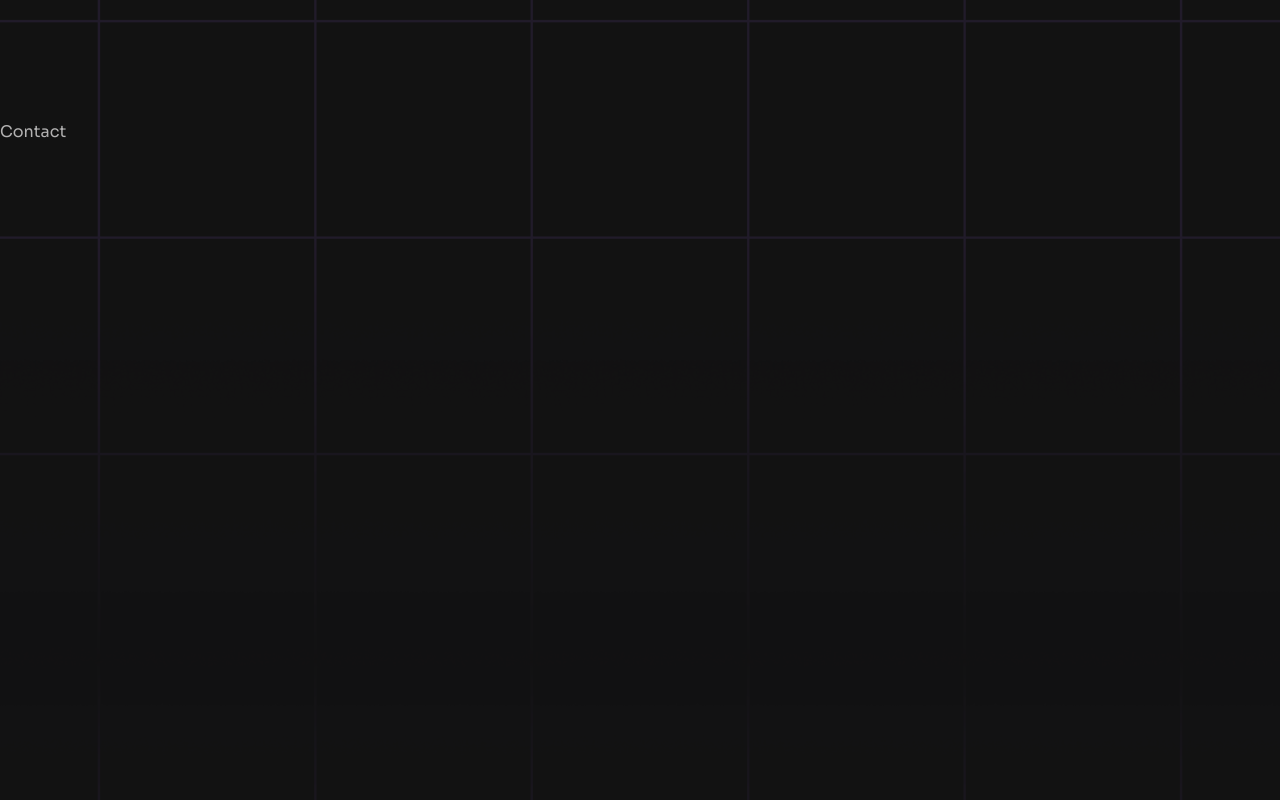
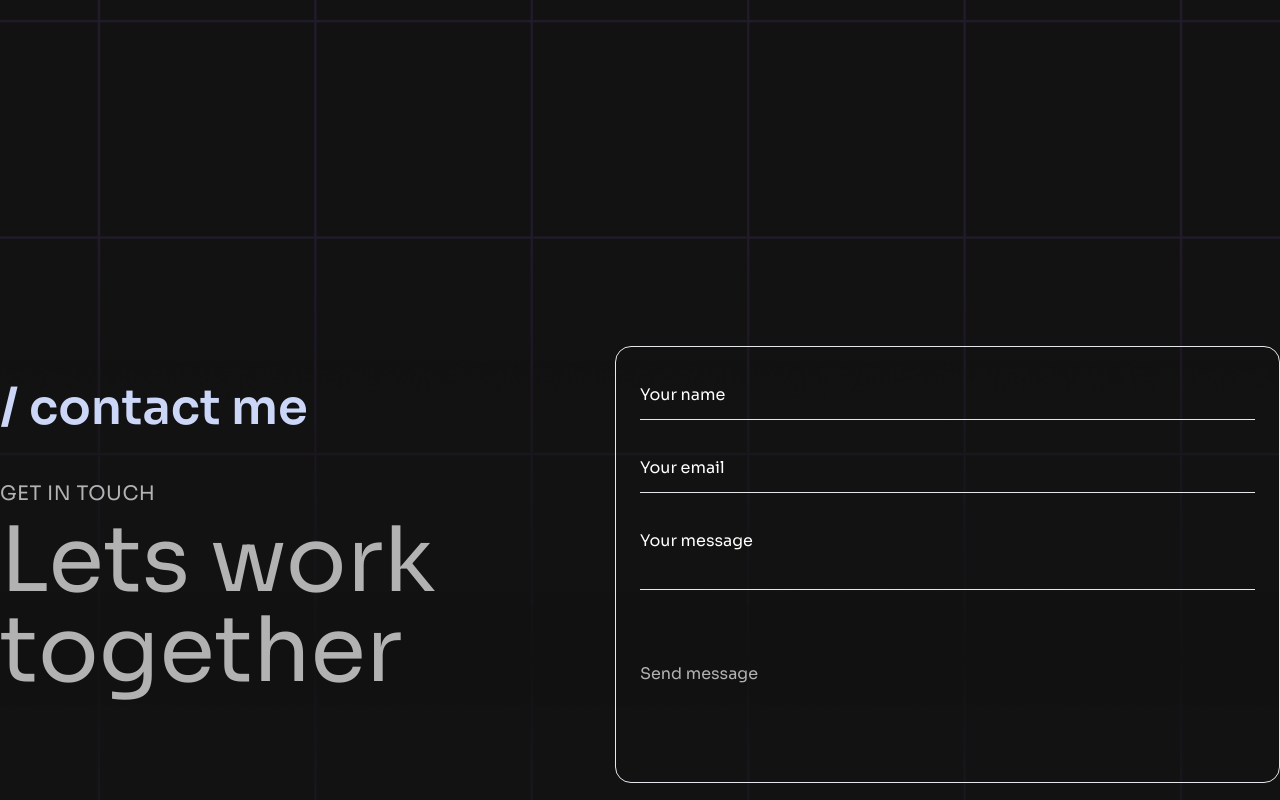
Before and after one commit to rahmanabdulquadir/rahman-aq-portfolio, a React (Vite) app: page / in a window 1280 px wide. Shown: the part 3180-3980 px from the top of the page. Built offline with nearby package versions, Linux system fonts and the light colour scheme.

Commit message:
initail contact section created

```diff
--- a/src/sections/Contact.jsx
+++ b/src/sections/Contact.jsx
@@ -2,7 +2,44 @@
 
 const Contact = () => {
   return (
-    <div className="space-x-y">Contact</div>
+    <section id="contact" className="h-[600px] flex items-center mt-36 lg:section">
+        <div className="container mx-auto">
+          <div className="lg:w-full flex flex-col lg:flex-row">
+            <div className="w-full flex-1 flex lg:justify-start justify-center items-center">
+              <div className="w-full flex flex-col justify-center lg:text-start text-center">
+                <h2 className="text-5xl lg:text-start text-center text-[#ccd6f6] font-bold mb-12">
+                  / contact me <span className="slate w-3 h-10"></span>
+                </h2>
+                <h4 className="text-xl uppercase light-slate font-medium mb-2 tracking-wide">
+                  Get in touch
+                </h4>
+                <h2 className="text-[45px] lg:text-[90px] light-slate leading-none mb-12">
+                  Lets work <br /> together
+                </h2>
+              </div>
+            </div>
+            <form className="lg:w-2/4 flex-1 border rounded-2xl flex flex-col gap-y-6 pb-24 p-6 items-start">
+              <input
+                className="bg-transparent border-b py-3 outline-none w-full placeholder:text-white focus:border-accent transition-all"
+                type="text"
+                placeholder="Your name"
+              />
+              <input
+                className="bg-transparent border-b py-3 outline-none w-full placeholder:text-white focus:border-accent transition-all"
+                type="text"
+                placeholder="Your email"
+              />
+              <textarea
+                className="bg-transparent border-b py-3 outline-none w-full placeholder:text-white focus:border-accent transition-all resize-none mb-12"
+                placeholder="Your message"
+              ></textarea>
+              <div className="w-full flex justify-center lg:justify-start">
+                <button className="btn btn-lg">Send message</button>
+              </div>
+            </form>
+          </div>
+        </div>
+      </section>
   )
 }
 
```
